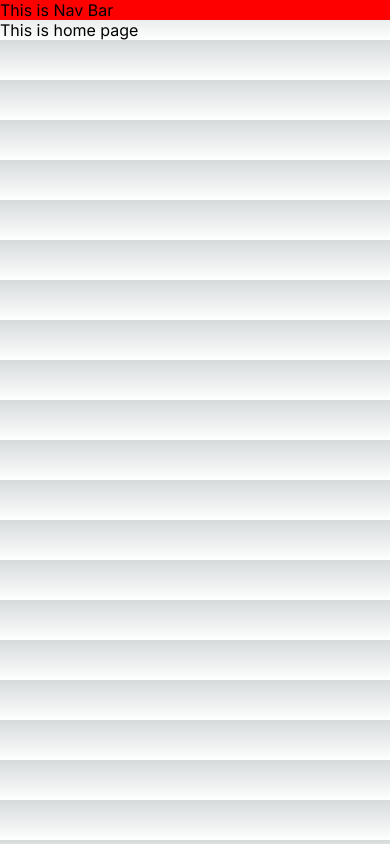
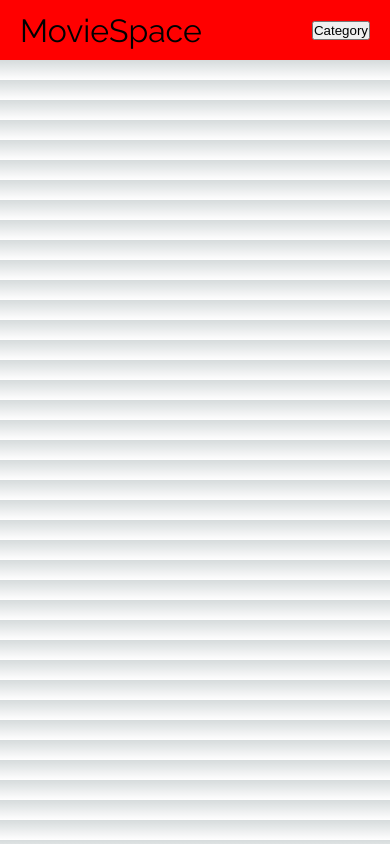
Before and after one commit to vibe-coder/tmdb-movie-site-main, a Next.js app in the folder tmdb-movie-site/: page / in a window 390 px wide. Built offline with nearby package versions, Linux system fonts and the light colour scheme.

Commit message:
Setting up Nav bar for mobile

```diff
--- a/tmdb-movie-site/app/Nav.jsx
+++ b/tmdb-movie-site/app/Nav.jsx
@@ -1,9 +1,22 @@
 import React from 'react'
 import "./sass/Nav.scss"
 
+import {Raleway} from "next/font/google"
+
+const raleway = Raleway({
+  weight: '400',
+  subsets: ['latin'],
+});
+
 const Nav = () => {
   return (
-    <div className='nav-container'>This is Nav Bar</div>
+    <div className='nav-container'>
+      <link href="https://fonts.googleapis.com/css2?family=Raleway:ital,wght@0,100;1,100&display=swap" rel="stylesheet"></link>
+      <div className='nav-wrapper'>
+        <h1 className={raleway.className}>MovieSpace</h1>
+        <button>Category</button>
+      </div>
+    </div>
   )
 }
 
--- a/tmdb-movie-site/app/globals.css
+++ b/tmdb-movie-site/app/globals.css
@@ -93,6 +93,7 @@ body {
       rgb(var(--background-end-rgb))
     )
     rgb(var(--background-start-rgb));
+    font-family: Raleway;
 }
 
 a {
--- a/tmdb-movie-site/app/page.js
+++ b/tmdb-movie-site/app/page.js
@@ -1,11 +1,14 @@
 import Page from './home/page'
 import Nav from './Nav'
 
+
 export default function Home() {
   return (
-    <div>
-      <Nav/>
-      <Page/>
-    </div>
+      <div>
+        <div>
+          <Nav/>
+          <Page/>
+        </div>
+      </div>
   )
 }
--- a/tmdb-movie-site/app/sass/Nav.scss
+++ b/tmdb-movie-site/app/sass/Nav.scss
@@ -1,5 +1,22 @@
 @media (min-width: 360px) {
   .nav-container{
     background-color: red;
+    height: 60px;
+    padding: 0 20px;
+    position: fixed;
+    left: 0;
+    right: 0;
+
+    .nav-wrapper{
+      display: flex;
+      justify-content: space-between;
+      align-items: center;
+      height: 60px;
+
+      h1{
+        color: black;
+        font-family: Raleway;
+      }
+    }
   }
 }
```
Also changed, not shown: tmdb-movie-site/app/Footer.jsx (added).
